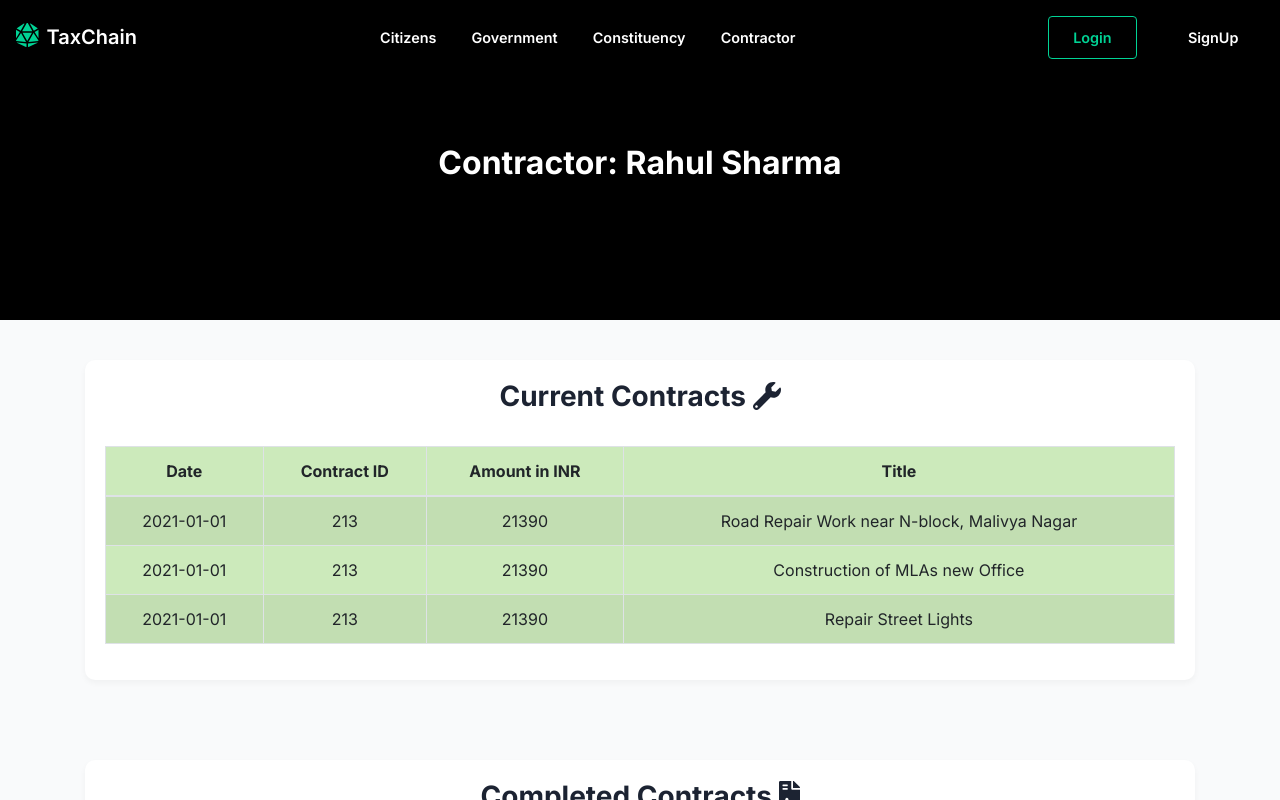
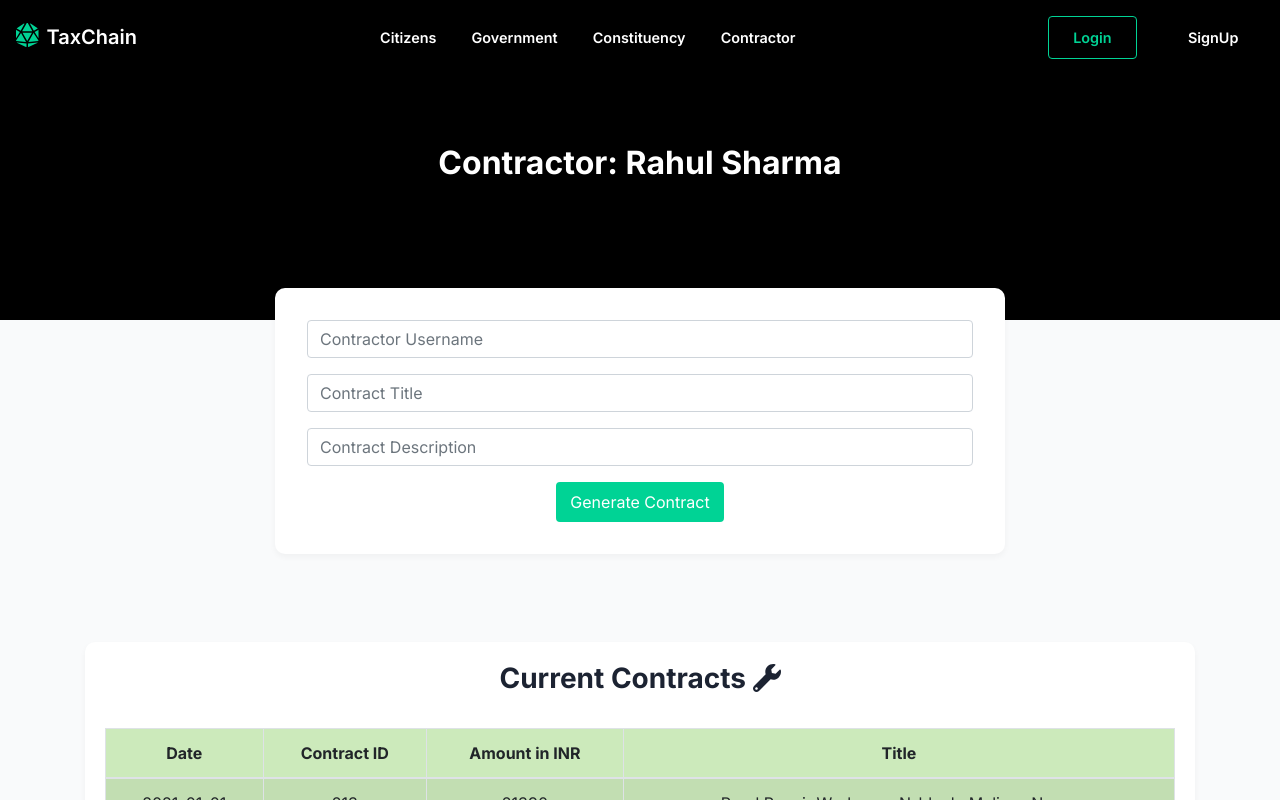
Before and after one commit to agrim19/Tax_Chain, a React (Create React App) app in the folder client/: page /contractor in a window 1280 px wide. Shown: the top 800 px of the page. Built offline with nearby package versions, Linux system fonts and the light colour scheme.

Commit message:
shift generate contract to contractor page

```diff
--- /dev/null
+++ b/client/src/components/generateContract/generateContract.css
@@ -0,0 +1,9 @@
+.gc-card {
+    border-style: none;
+    box-shadow: 0px 3px 6px rgb(0 0 0 / 4%);
+    border-radius: 10px;
+    transition: box-shadow 0.3s ease-in-out;
+    padding: 2rem;
+    margin-top: -2rem;
+    margin-bottom: 3rem;
+}
--- a/client/src/components/generateContract/generateContract.js
+++ b/client/src/components/generateContract/generateContract.js
@@ -1,10 +1,13 @@
 import React from "react";
 import { Col, Button, Form, Card } from "react-bootstrap";
+import "./generateContract.css";
 
 function GenerateContract() {
     return (
-        <Col md={6}>
-            <Card className="constituency-card  constituency-form-card">
+        <>
+            <Col md={2}></Col>
+            <Col md={8}>
+                <Card className="gc-card">
                     <Form>
                         <Form.Group>
                             <Form.Control
@@ -33,6 +36,8 @@ function GenerateContract() {
                     </Form>
                 </Card>
             </Col>
+            <Col md={2}></Col>
+        </>
     );
 }
 
--- a/client/src/components/kyc/kyc.js
+++ b/client/src/components/kyc/kyc.js
@@ -1,6 +1,6 @@
-import React from 'react';
-import { Col, Button, Form, Card } from 'react-bootstrap';
-import KYC from '../../contracts/KYC.json';
+import React from "react";
+import { Col, Button, Form, Card } from "react-bootstrap";
+import KYC from "../../contracts/KYC.json";
 
 export default function Kyc(web3) {
     const handleSubmit = async (event) => {
@@ -18,21 +18,21 @@ export default function Kyc(web3) {
                 .send({ from: account })
                 .then((result) => {
                     console.log(result);
-                    alert('Successful');
+                    alert("Successful");
                 })
                 .catch(alert);
         });
     };
     return (
-        <Col md={12}>
-            <Card className='constituency-card  constituency-form-card'>
+        <Col md={6}>
+            <Card className="constituency-card  constituency-form-card">
                 <Form>
                     <Form.Group>
-                        <Form.Control type='text' placeholder='Enter Address' />
+                        <Form.Control type="text" placeholder="Enter Address" />
                     </Form.Group>
                     <Button
-                        className='constituency-form-button-green'
-                        type='submit'
+                        className="constituency-form-button-green"
+                        type="submit"
                         onClick={handleSubmit}
                     >
                         Confirm KYC
--- a/client/src/pages/constituency/consituency.js
+++ b/client/src/pages/constituency/consituency.js
@@ -1,34 +1,32 @@
-import React from 'react';
-import { Container, Row } from 'react-bootstrap';
-import NavigationBar from '../../components/navbar/navbar.js';
-import Footer from '../../components/footer/footer.js';
-import Header from '../../components/header/header.js';
-import Fund from '../../components/fund/fund.js';
-import GenerateContract from '../../components/generateContract/generateContract.js';
-import TransferFunds from '../../components/transferFund/transferFund.js';
-import Transactions from '../../components/transactions/transactions.js';
-import Kyc from '../../components/kyc/kyc.js';
+import React from "react";
+import { Container, Row } from "react-bootstrap";
+import NavigationBar from "../../components/navbar/navbar.js";
+import Footer from "../../components/footer/footer.js";
+import Header from "../../components/header/header.js";
+import Fund from "../../components/fund/fund.js";
+import TransferFunds from "../../components/transferFund/transferFund.js";
+import Transactions from "../../components/transactions/transactions.js";
+import Kyc from "../../components/kyc/kyc.js";
 
-import './constituency.css';
+import "./constituency.css";
 
 function Constituency(web3) {
     return (
         <div>
             <NavigationBar></NavigationBar>
-            <Header heading='Malviya Nagar Constituency'></Header>
-            <Container className='my-5'>
+            <Header heading="Malviya Nagar Constituency"></Header>
+            <Container className="my-5">
                 <Row>
-                    <Fund name='Alloted Funds' value='2392138'></Fund>
-                    <Fund name='Used Funds' value='3202'></Fund>
+                    <Fund name="Alloted Funds" value="2392138"></Fund>
+                    <Fund name="Used Funds" value="3202"></Fund>
                 </Row>
                 <Row>
-                    <Transactions heading='Transactions in Your Constituency'></Transactions>
-                    <GenerateContract></GenerateContract>
+                    <Transactions heading="Transactions in Your Constituency"></Transactions>
                     <TransferFunds></TransferFunds>
                     <Kyc web3={web3}></Kyc>
                 </Row>
             </Container>
-            <div className='constituency-above-footer'></div>
+            <div className="constituency-above-footer"></div>
             <Footer></Footer>
         </div>
     );
--- a/client/src/pages/contractor/contractor.js
+++ b/client/src/pages/contractor/contractor.js
@@ -6,6 +6,7 @@ import Header from "../../components/header/header.js";
 import Contract from "../../components/contract/contract.js";
 import { FontAwesomeIcon } from "@fortawesome/react-fontawesome";
 import { faWrench, faFileContract } from "@fortawesome/free-solid-svg-icons";
+import GenerateContract from "../../components/generateContract/generateContract.js";
 
 import "./contractor.css";
 
@@ -18,6 +19,7 @@ function Contractor() {
             <Header heading="Contractor: Rahul Sharma"></Header>
             <Container>
                 <Row>
+                    <GenerateContract></GenerateContract>
                     <Col md={12}>
                         <Card className="table-card">
                             <Card.Body>
```
Lines whose indentation alone changed are shown as unchanged.
